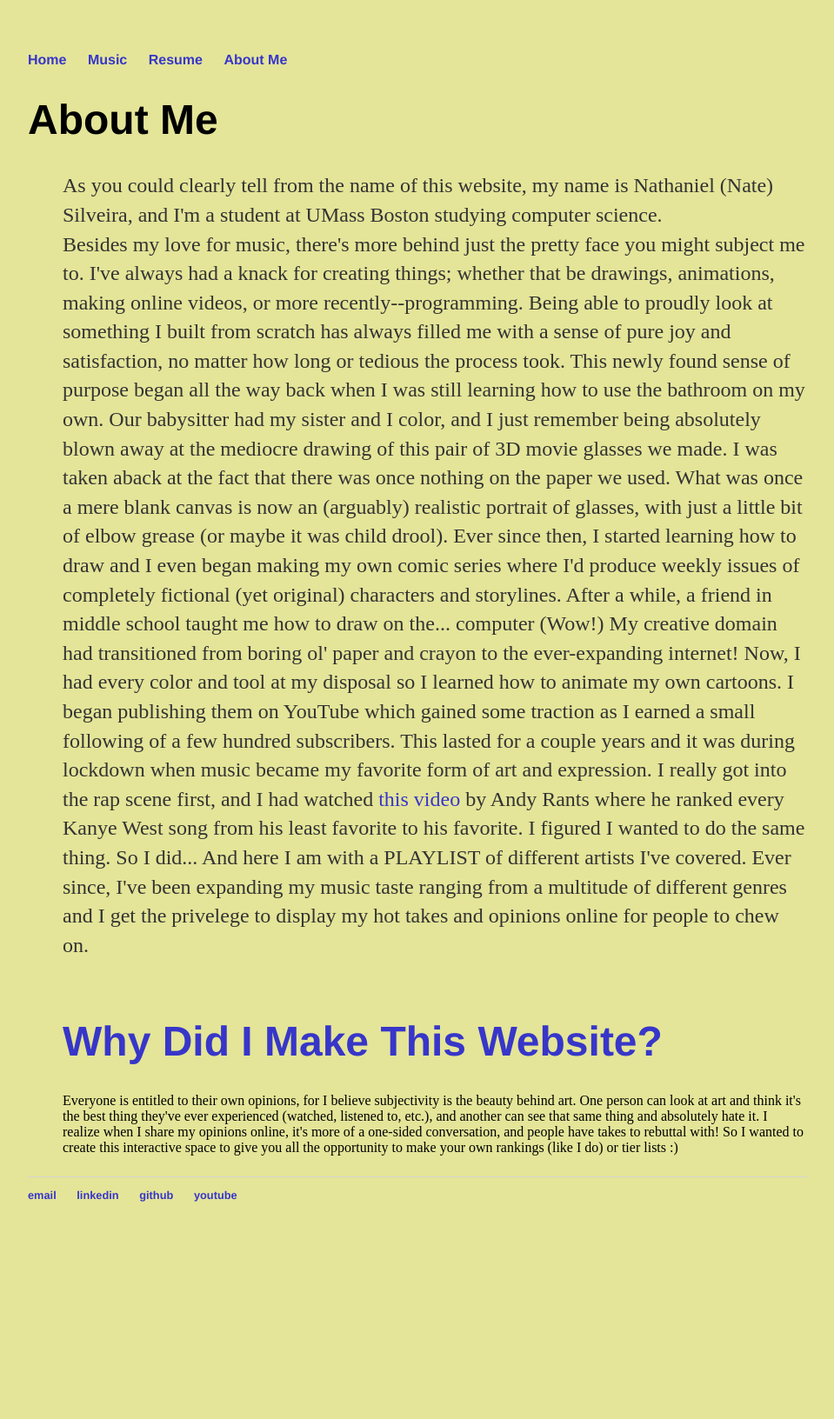
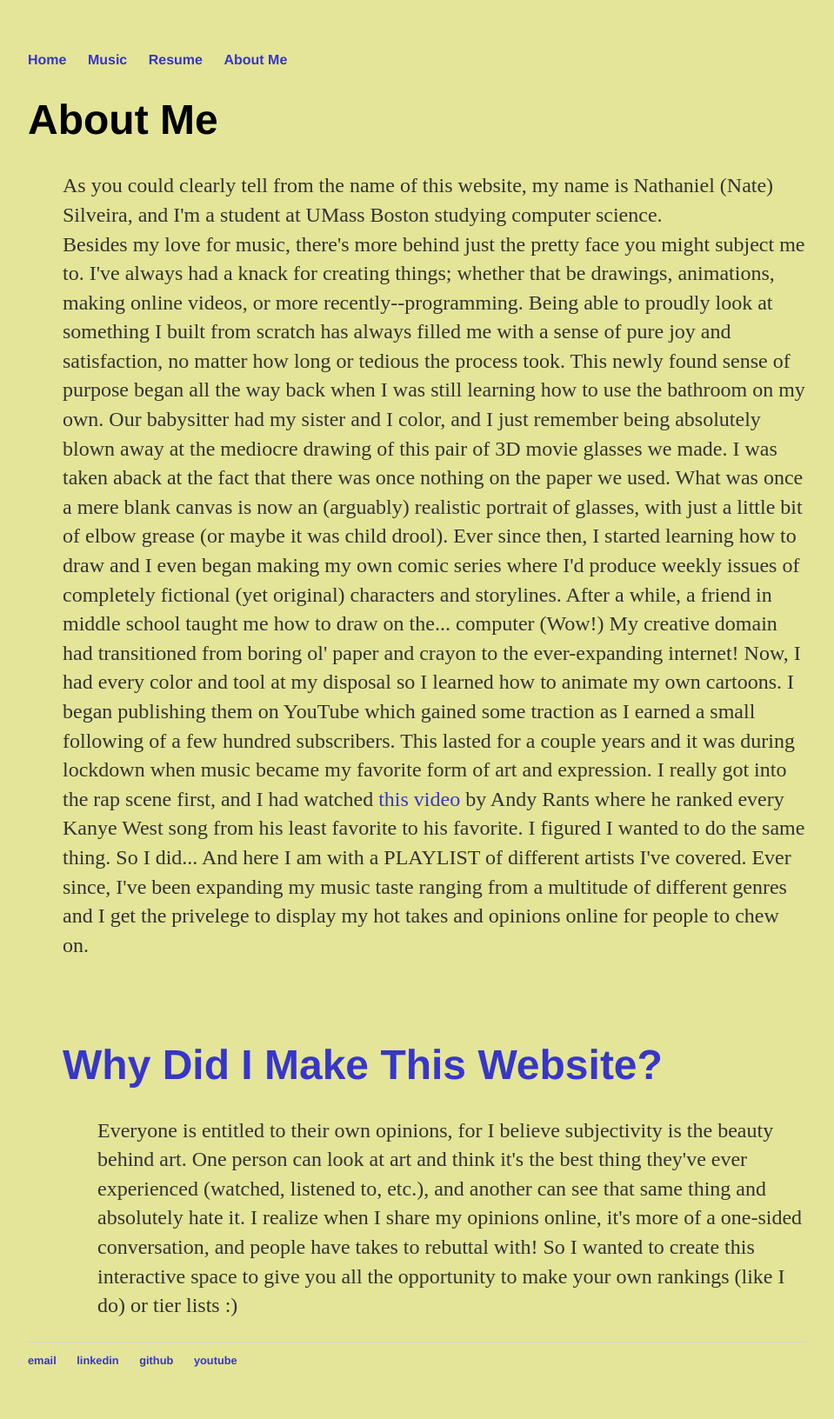
Before and after one commit to n8silveira/n8silveira.github.io, a Jekyll site: the page built from about/index.html, in a window 1280 px wide. Shown: the whole page at 87% size, without its empty margins (160-1119 px from the left). Built offline with Jekyll 4.4.1, drawn with Linux system fonts in a browser that asks for light colours; before the commit the page ends 1442 px from its top, so only the background shows below that.

Commit message:
Update index.html

```diff
--- a/about/index.html
+++ b/about/index.html
@@ -25,10 +25,11 @@ title: About Me
 			by Andy Rants where he ranked every Kanye West song from his least favorite to his favorite. I figured I wanted
 			to do the same thing. So I did... And here I am with a PLAYLIST of different artists I've covered. Ever since,
 			I've been expanding my music taste ranging from a multitude of different genres and I get the privelege to
-			display my hot takes and opinions online for people to chew on.<br><br>
+			display my hot takes and opinions online for people to chew on.</p><br><br>
 
-			<h1><a>Why Did I Make This Website?</a><br></h1>
-			Everyone is entitled to their own opinions, for I believe subjectivity is the beauty behind art. One person can look at
+	<h1><a>Why Did I Make This Website?</a><br></h1>
+	<ul class="why">
+		<p>Everyone is entitled to their own opinions, for I believe subjectivity is the beauty behind art. One person can look at
 			art and think it's the best thing they've ever experienced (watched, listened to, etc.), and another can see that same
 			thing and absolutely hate it. I realize when I share my opinions online, it's more of a one-sided conversation, and
 			people have takes to rebuttal with! So I wanted to create this interactive space to give you all the opportunity to
```
